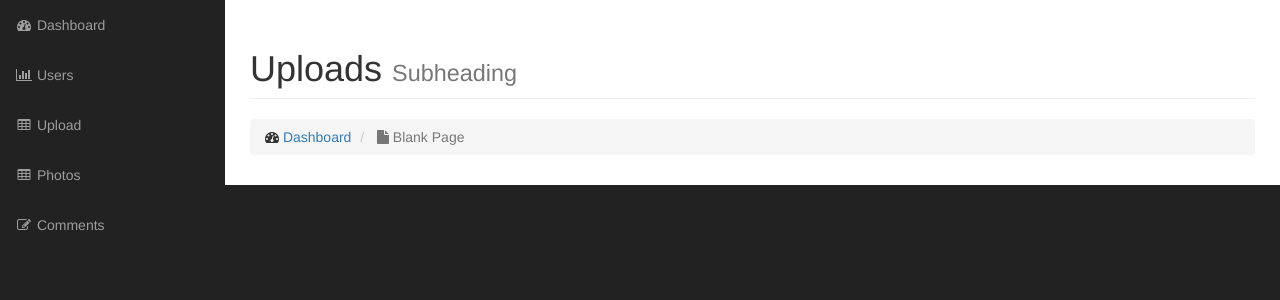
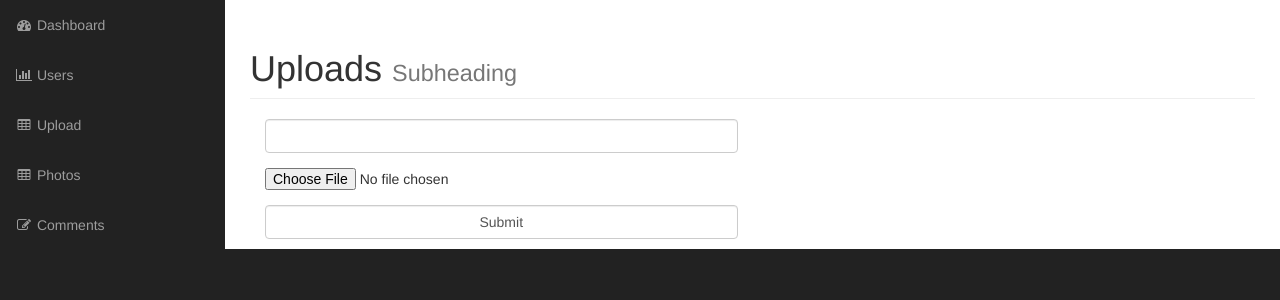
Before and after one commit to mirzahab85/Photo-Gallery-System, a PHP site: page /admin/uploads.php in a window 1280 px wide. Shown: the part 51-351 px from the top of the page. Run offline with PHP 8.4, Linux system fonts and the light colour scheme; the visitor is signed in with stand-in values (Sample User, id 1); grey boxes labelled with a size stand in for pictures from a placeholder-image service; some libraries are stand-ins or nearby versions.

Commit message:
HTML Form Creation

```diff
--- a/admin/uploads.php
+++ b/admin/uploads.php
@@ -1,4 +1,6 @@
 <?php include("includes/header.php"); ?>
+
+<?php if(!$session->is_signed_in()) {redirect("login.php");} ?>
 
 <!-- Navigation -->
 <nav class="navbar navbar-inverse navbar-fixed-top" role="navigation">
@@ -24,14 +26,24 @@
                     Uploads
                     <small>Subheading</small>
                 </h1>
-                <ol class="breadcrumb">
-                    <li>
-                        <i class="fa fa-dashboard"></i> <a href="index.html">Dashboard</a>
-                    </li>
-                    <li class="active">
-                        <i class="fa fa-file"></i> Blank Page
-                    </li>
-                </ol>
+
+                <div class="col-md-6">
+                    <form action="upload.php" method="post" enctype="multipart/form-data"></form>
+
+                    <div class="form-group">
+                        <input type="text" name="title" class="form-control">
+                    </div>
+
+                    <div class="form-group">
+                        <input type="file" name="file_upload">
+                    </div>
+
+                    <input type="submit" name="submit" class="form-control">
+
+                    </form>
+
+                </div>
+
             </div>
         </div>
         <!-- /.row -->
@@ -44,3 +56,4 @@
 <!-- /#page-wrapper -->
 
 <?php include("includes/footer.php"); ?>
+<?php include("includes/footer.php"); ?>
```
